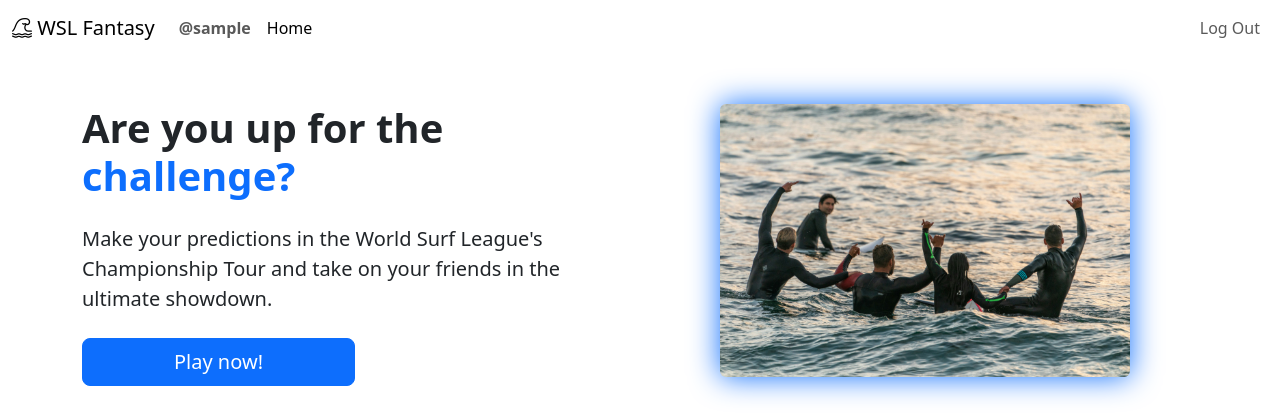
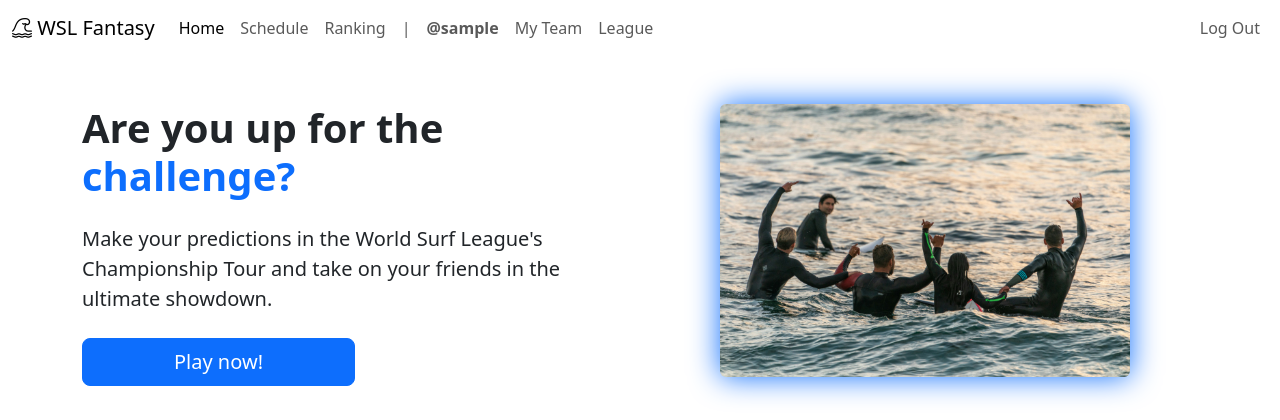
Before and after one commit to alexandredebortoli/fantasy-surf-league, a Django app: page / in a window 1280 px wide. Shown: the top 420 px of the page. Run offline with Django 5.2, Linux system fonts and the light colour scheme; the visitor is signed in with stand-in values (Sample User, id 1).

Commit message:
feat: add aditional navbar links

```diff
--- a/fantasy/templates/base.html
+++ b/fantasy/templates/base.html
@@ -28,14 +28,27 @@
       </button>
       <div class="collapse navbar-collapse" id="navbarSupportedContent">
         <ul class="navbar-nav me-auto mb-2 mb-lg-0">
+          <li class="nav-item">
+            <a class="nav-link" href="{% url 'index' %}">Home</a>
+          </li>
+          <li class="nav-item">
+            <a class="nav-link" href="#">Schedule</a>
+          </li>
+          <li class="nav-item">
+            <a class="nav-link" href="#">Ranking</a>
+          </li>
           {% if user.is_authenticated %}
+          <span class="nav-link">|</span>
           <li class="nav-item">
             <a class="nav-link" href="#"><strong>@{{ user.username }}</strong></a>
           </li>
+          <li class="nav-item">
+            <a class="nav-link" href="#">My Team</a>
+          </li>
+          <li class="nav-item">
+            <a class="nav-link" href="#">League</a>
+          </li>
           {% endif %}
-          <li class="nav-item">
-            <a class="nav-link" href="{% url 'index' %}">Home</a>
-          </li>
         </ul>
         <ul class="navbar-nav ml-auto mb-2 mb-lg-0">
           {% if user.is_authenticated %}
@@ -60,9 +73,6 @@
   <script src="https://cdn.jsdelivr.net/npm/bootstrap@5.3.2/dist/js/bootstrap.bundle.min.js"
     integrity="sha384-C6RzsynM9kWDrMNeT87bh95OGNyZPhcTNXj1NW7RuBCsyN/o0jlpcV8Qyq46cDfL" crossorigin="anonymous">
   </script>
-  <script>
-
-  </script>
 </body>
 
 </html>
```
